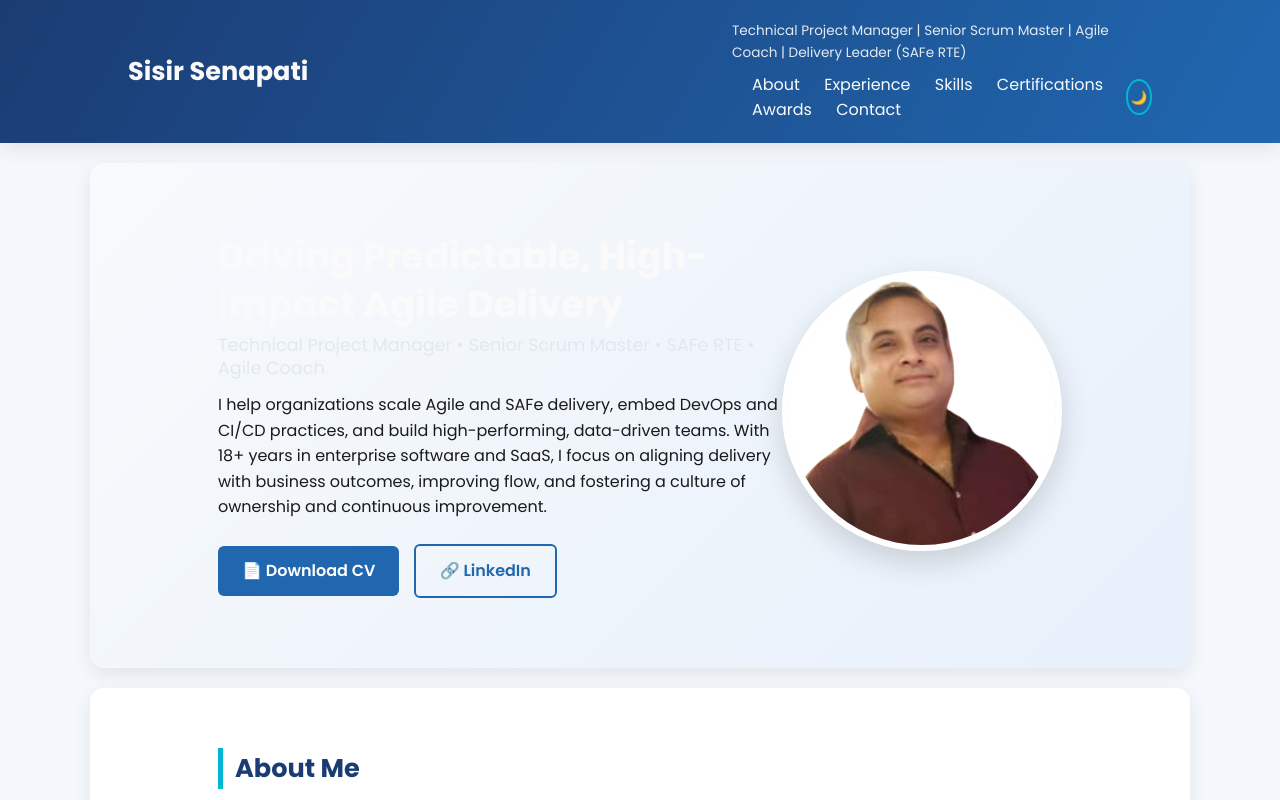
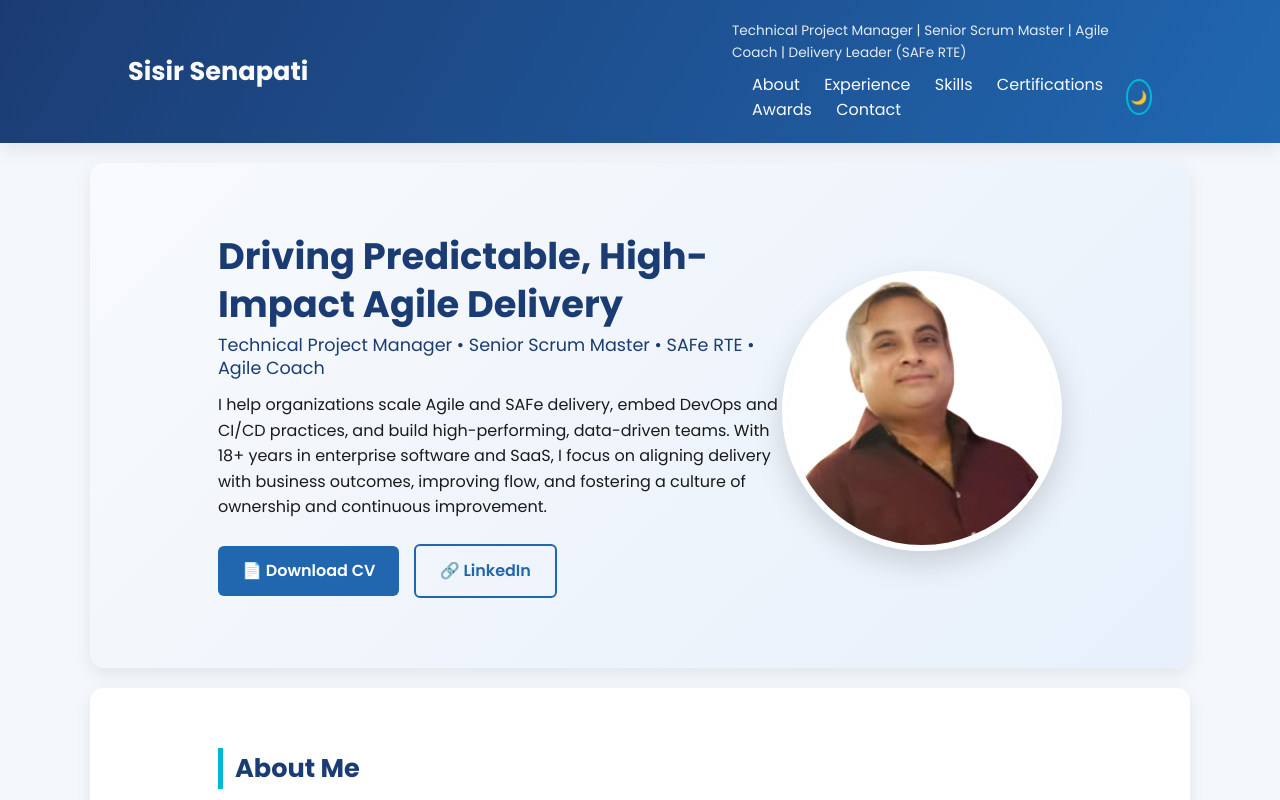
Before and after one commit to sisirsenapati/myportfolio, a plain HTML site: page index.html in a window 1280 px wide. Shown: the top 800 px of the page. Drawn offline with Linux system fonts and the light colour scheme; no server answers.

Commit message:
Update index.html

```diff
--- a/index.html
+++ b/index.html
@@ -126,7 +126,7 @@
 
         .hero-content h2 {
             font-size: 2.3rem;
-            color: var(--text-light);
+            color: var(--primary);
             margin-bottom: 12px;
             line-height: 1.3;
         }
@@ -136,7 +136,7 @@
             font-size: 1.1rem;
             font-weight: 400;
             margin-top: 6px;
-            color: #e2e8f0;
+            color: var(--primary);
         }
 
         .hero-content p {
```
